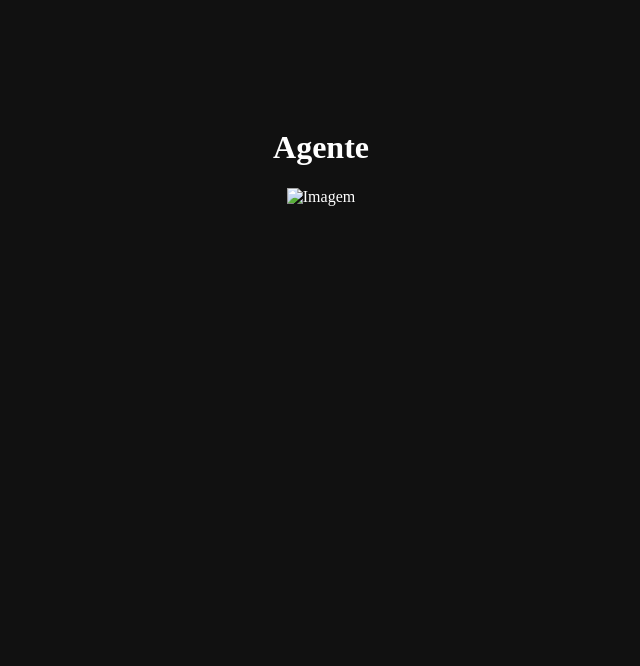
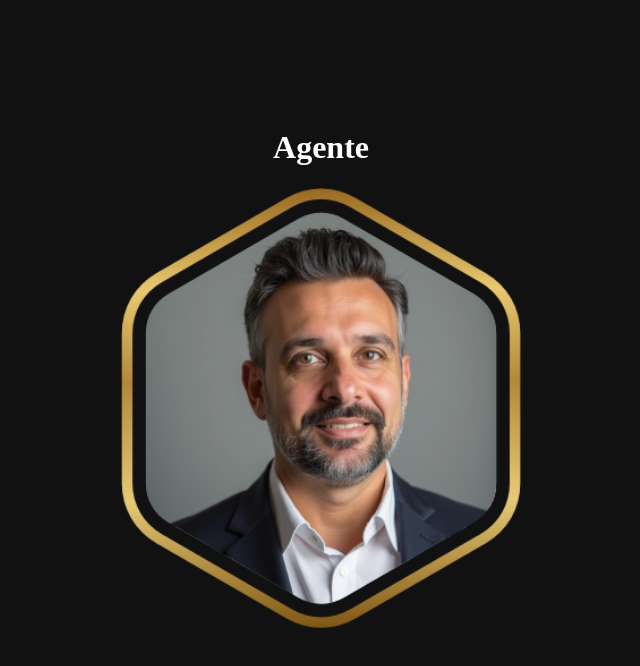
Before and after one commit to victorpaulovichbueno-gif/agente-4, a plain HTML site: page index.html in a window 1280 px wide. Shown: the whole page, without its empty margins (319-959 px from the left). Drawn offline with Linux system fonts and the light colour scheme.

Commit message:
Update index.html

```diff
--- a/index.html
+++ b/index.html
@@ -7,6 +7,6 @@
 </head>
 <body style="background-color:#111; color:white; text-align:center; padding-top:100px;">
   <h1>Agente</h1>
-  <img src="unnamed.jpg4" alt="Imagem" width="400">
+  <img src="unnamed.png" alt="Imagem" width="400">
 </body>
 </html>
```
